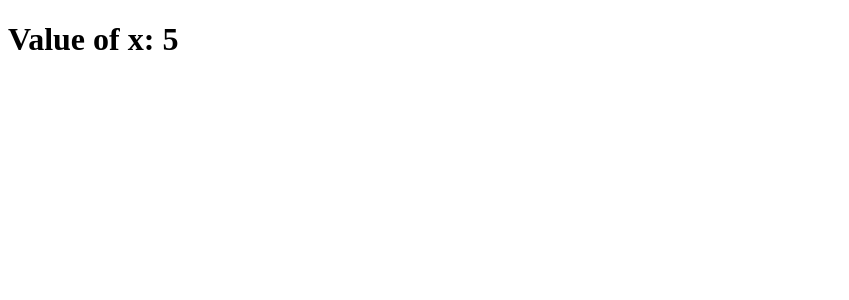
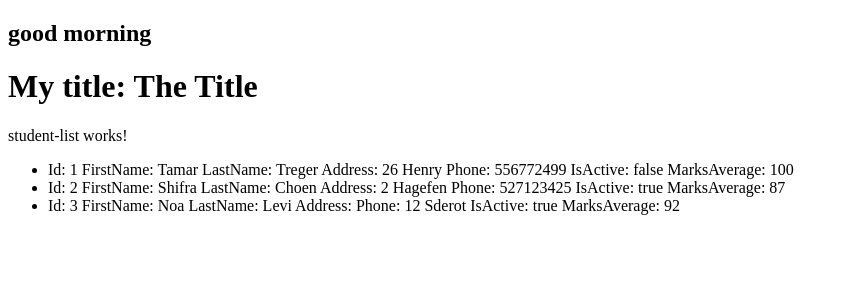
Before and after one commit to tamartre/Angular-Project, an Angular app in the folder my-app/: page / in a window 1280 px wide. Shown: the top 300 px of the page, without its empty margins (0-849 px from the left). Built offline with nearby package versions, Linux system fonts and the light colour scheme.

Commit message:
Adding and displaying a student array

```diff
--- a/my-app/src/app/app.component.html
+++ b/my-app/src/app/app.component.html
@@ -0,0 +1,6 @@
+
+<h2>{{FuncHour()}}</h2>
+
+<h1>My title: {{ title }}</h1>
+
+<app-student-list></app-student-list>
--- a/my-app/src/app/app.component.ts
+++ b/my-app/src/app/app.component.ts
@@ -3,11 +3,22 @@ import { Component } from "@angular/core";
 @Component({
     standalone:false,
     selector: 'app-root',
-    template: `<h1>Value of x: {{ x }}</h1>`
+    templateUrl: './app.component.html'
 })
 
 export class AppComponent{
-  x:number=5;
+
+  title:string="The Title"
+
+  FuncHour(){
+    const currentHour=new Date().getHours();
+    if(currentHour>5&&currentHour<12)
+      return "good morning";
+    else if(currentHour>12 && currentHour<18)
+      return "good noon";
+    else
+      return "good night";
+  }
   constructor(){
 
   }
--- a/my-app/src/app/app.module.ts
+++ b/my-app/src/app/app.module.ts
@@ -1,10 +1,11 @@
 import { NgModule } from "@angular/core";
 import { BrowserModule } from "@angular/platform-browser";
 import { AppComponent } from "./app.component";
+import { StudentListComponent } from "./student-list/student-list.component";
 
 
 @NgModule({
-  declarations:[AppComponent],
+  declarations:[AppComponent,StudentListComponent],
   imports:[BrowserModule],
   bootstrap:[AppComponent]
 
--- /dev/null
+++ b/my-app/src/app/student-list/student-list.component.html
@@ -0,0 +1,14 @@
+<p>student-list works!</p>
+
+<ul>
+    <li *ngFor="let student of students">
+            Id: {{student.id}}
+            FirstName: {{student.firstName}}
+            LastName: {{student.lastName}}
+            Address: {{student.address}}
+            Phone: {{student.phone}}
+            IsActive: {{student.isActive}}
+            MarksAverage: {{student.marksAverage}}
+
+    </li>
+</ul>
--- /dev/null
+++ b/my-app/src/app/student-list/student-list.component.ts
@@ -0,0 +1,22 @@
+import { Component } from '@angular/core';
+import { Student } from '../student.model';
+
+@Component({
+  standalone:false,
+  selector: 'app-student-list',
+  templateUrl: './student-list.component.html',
+
+})
+export class StudentListComponent {
+  students:Student[]=[
+    {id:1,firstName:"Tamar",lastName:"Treger",address:"26 Henry",phone:556772499,isActive:false,marksAverage:100},
+    {id:2,firstName:"Shifra",lastName:"Choen",address:"2 Hagefen",phone:527123425,isActive:true,marksAverage:87},
+    {id:3,firstName:"Noa",lastName:"Levi",address:"",phone:"12 Sderot",isActive:true,marksAverage:92}
+  ]
+
+  constructor(){
+
+  }
+
+
+}
```
Also changed, not shown: my-app/src/app/student.model.ts (added, +11 -0 lines).
